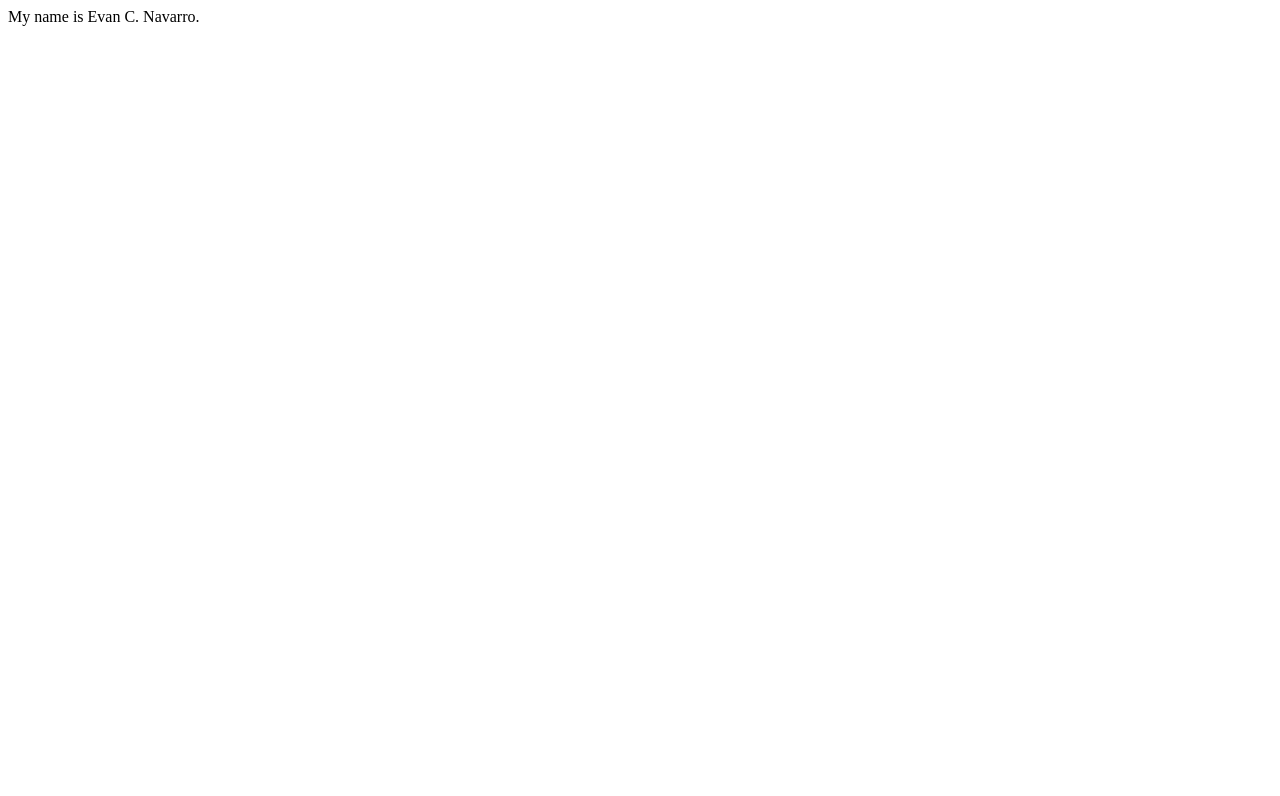
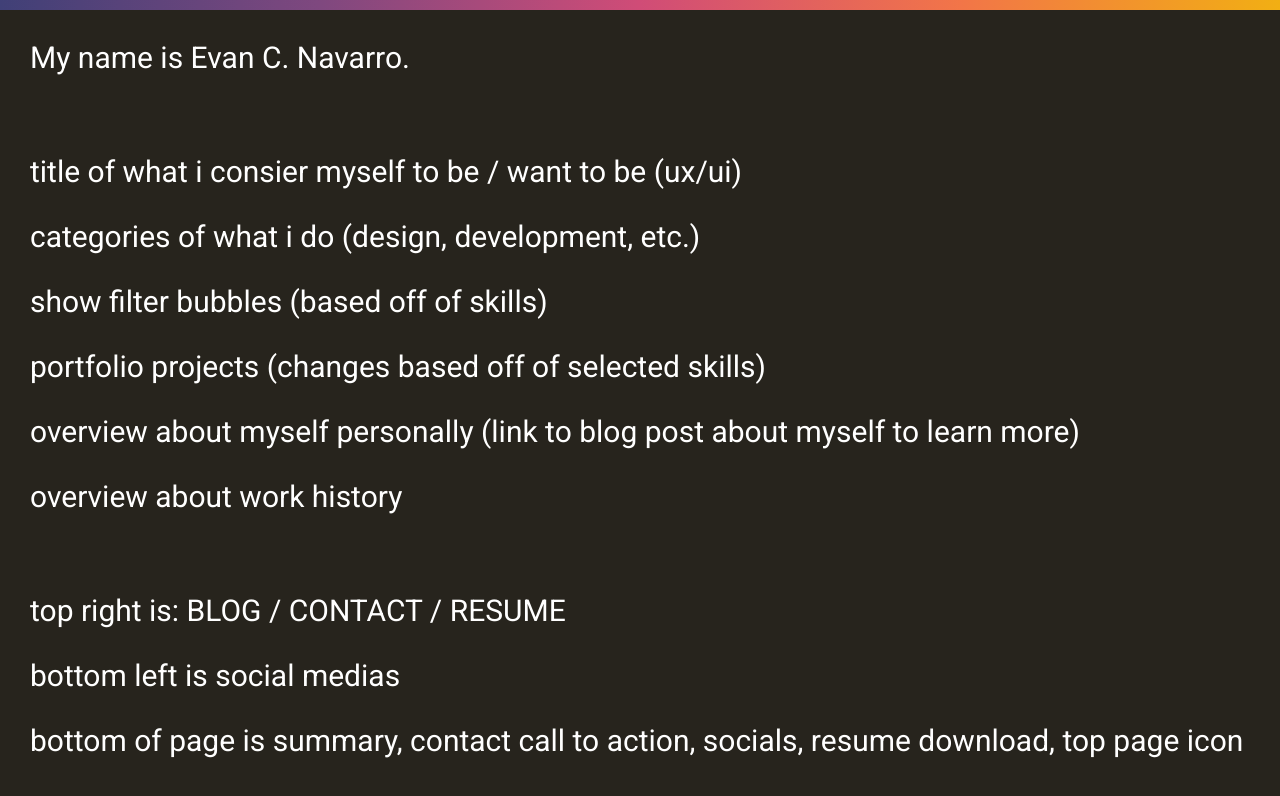
Before and after one commit to EvanCNavarro/EvanCNavarro.github.io, a plain HTML site: page index.html in a window 1280 px wide. Drawn offline with Linux system fonts and the light colour scheme.

Commit message:
Text Placeholder Information
simple styling and placeholders for what text I would like to include

```diff
--- a/index.html
+++ b/index.html
@@ -1,9 +1,12 @@
 <!DOCTYPE html>
 <html lang="en">
     <head>
+        <!-- [META DATA] Browser Information -->
         <meta http-equiv="Content-Type" content="text/html; charset=utf-8">
         <meta http-equiv="X-UA-Compatible" content="IE=edge">
         <meta name="viewport" content="width=device-width, initial-scale=1.0">
+
+        <!-- [META DATA] Site Customization -->
         <meta name="title" content="Portfolio | Evan C. Navarro">
         <meta name="description" content="2021 Portfolio of Evan C. Navarro; showcasing all recent projects pertaining to Design, Branding, Development, General Skills, Acheivements, and more.">
         <meta name="keywords" content="Evan, Evan Navarro, Evan C. Navarro, EvanCNavarro, ECN, Portfolio, Design, Development, User Design One, UDO, UX, UI, User Interface, Resume, UCF, Graduate, 400Faces">
@@ -11,8 +14,27 @@
         <meta name="language" content="English">
         <meta name="author" content="Evan C. Navarro">
         <meta name="copyright" content="Evan C. Navarro"/>
+
+        <!-- File Linking -->
+        <link rel="stylesheet" type="text/css" href="./style.css">
+        <script src="./index.js"></script>
+
+        <!-- Google Fonts -->
+        <link rel="stylesheet" href="https://fonts.googleapis.com/css2?family=Roboto">
     </head>
     <body>
-        My name is Evan C. Navarro.
+        <div id="loading-bar"></div>
+        <div id="name">My name is Evan C. Navarro.</div>
+        <br>
+        <div id="name">title of what i consier myself to be / want to be (ux/ui)</div>
+        <div id="name">categories of what i do (design, development, etc.)</div>
+        <div id="name">show filter bubbles (based off of skills)</div>
+        <div id="name">portfolio projects (changes based off of selected skills)</div>
+        <div id="name">overview about myself personally (link to blog post about myself to learn more)</div>
+        <div id="name">overview about work history</div>
+        <br>
+        <div id="name">top right is: BLOG / CONTACT / RESUME</div>
+        <div id="name">bottom left is social medias</div>
+        <div id="name">bottom of page is summary, contact call to action, socials, resume download, top page icon</div>
     </body>
 </html>
--- a/style.css
+++ b/style.css
@@ -0,0 +1,25 @@
+* {
+    margin: 0;
+    padding: 0;
+    background-color: #27241D;
+    font-family: 'Roboto', sans-serif;
+    color: white;
+}
+
+#loading-bar {
+    width: 100%;
+    text-align: top;
+    height: 10px;
+    background:
+        linear-gradient(to right,
+            #404077,
+            #7f487f,
+            #d04c77,
+            #f27548,
+            #f2af13);
+}
+
+#name {
+    margin: 30px;
+    font-size: 30px;
+}
```
